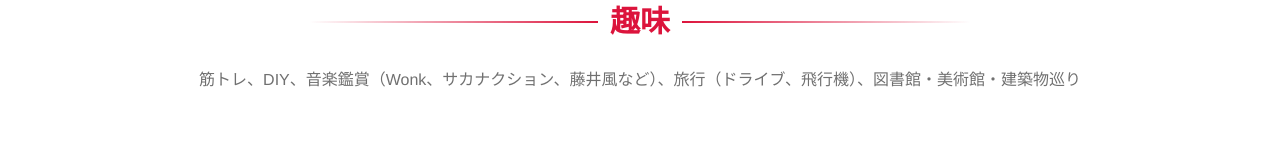
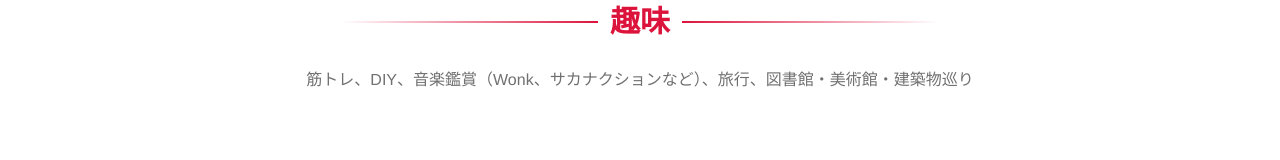
Before and after one commit to kensuke0518/myPortfolio1, a website built with webpack: page docs/index.html in a window 1280 px wide. Shown: the part 9200-9360 px from the top of the page. Built offline with nearby package versions, Linux system fonts and the light colour scheme.

Commit message:
自己紹介欄の修正

```diff
--- a/docs/index.html
+++ b/docs/index.html
@@ -344,7 +344,7 @@
                 </section>
                 <section>
                     <h3 class="p-about__heading-03">趣味</h3>
-                    <p>筋トレ、DIY、音楽鑑賞（Wonk、サカナクション、藤井風など）、旅行（ドライブ、飛行機）、図書館・美術館・建築物巡り</p>
+                    <p>筋トレ、DIY、音楽鑑賞（Wonk、サカナクションなど）、旅行、図書館・美術館・建築物巡り</p>
                 </section>
             </div>
         </section>
@@ -352,7 +352,6 @@
     <footer>
         <div id="footer">
             <small>KM PORTFORLIO.</small>
-            <!--<small>KENSUKE MORINAGA PORTFORLIO.</small>-->
         </div><!-- /#footer -->
     </footer>
     <script src="common/js/index.js"></script>
```
